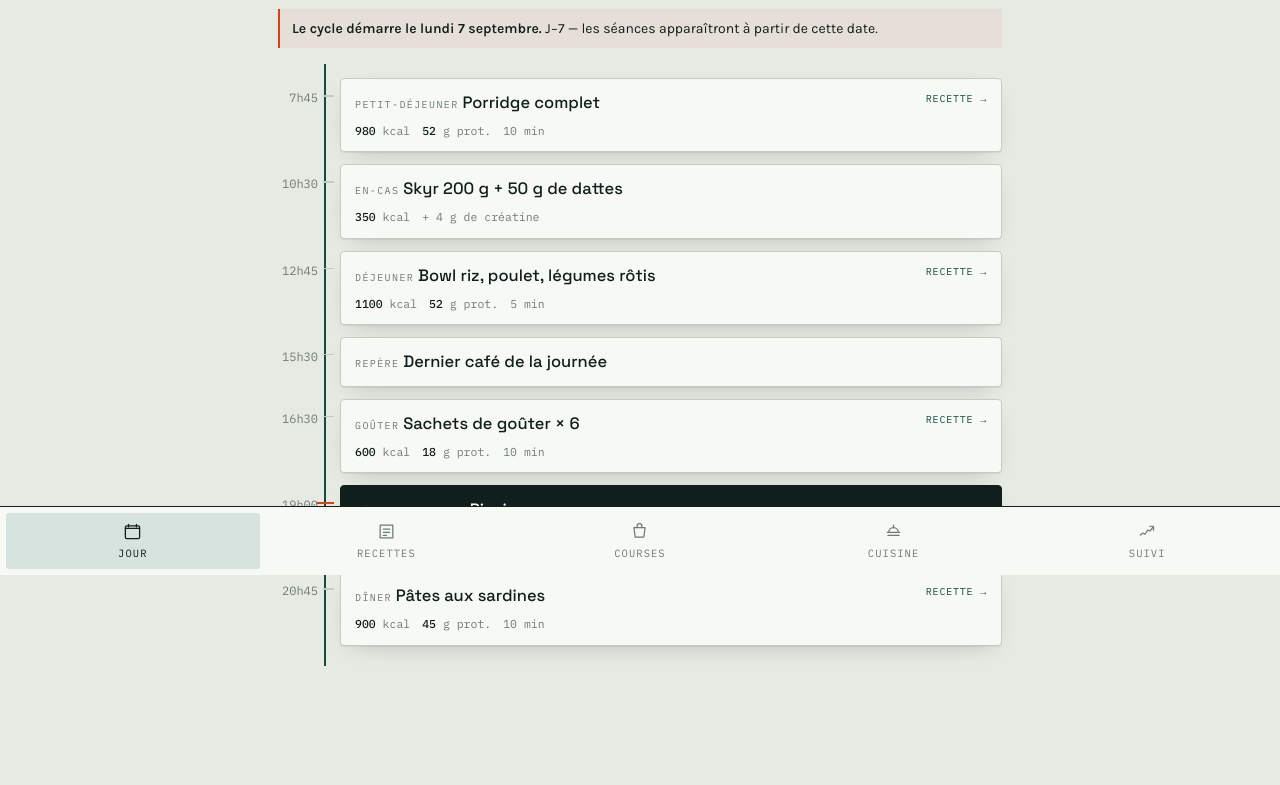
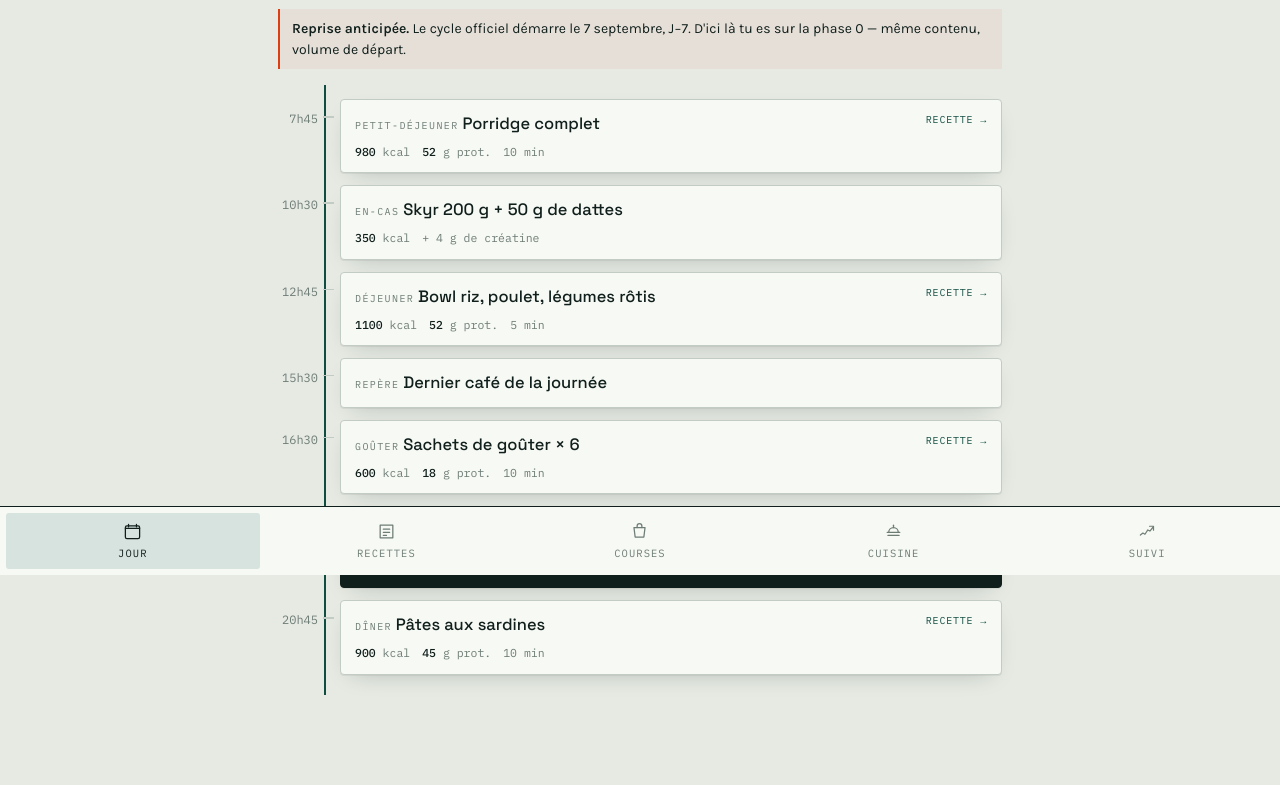
Before and after one commit to comefourel/get-up, a plain HTML site: page index.html in a window 1280 px wide. Shown: the part 225-1010 px from the top of the page. Before the commit the page ends 987 px from the top, so only its background shows below. Drawn offline with Linux system fonts and the light colour scheme.

Commit message:
index.html

```diff
--- a/index.html
+++ b/index.html
@@ -1052,7 +1052,7 @@ function drawDay(){
       <div><h2>${d.n}</h2><span class="tag">${esc(d.title)}${phaseTag(cur)}</span></div>
       <div class="target"><b>${d.kcal.toLocaleString('fr-FR')}</b><span>KCAL CIBLE</span></div>
     </div>
-    ${avantCycle()?`<div class="warn"><b>Le cycle démarre le lundi 7 septembre.</b> ${avantCycle()} — les séances apparaîtront à partir de cette date.</div>`:''}
+    ${avantCycle()?`<div class="warn"><b>Reprise anticipée.</b> Le cycle officiel démarre le 7 septembre, ${avantCycle()}. D'ici là tu es sur la phase 0 — même contenu, volume de départ.</div>`:''}
     ${d.warn?`<div class="warn">${d.warn}</div>`:''}
     <div class="timeline"><div class="tide" id="tide"></div>${slots}</div>`;
   requestAnimationFrame(()=>{const t=$('#tide');if(t)t.style.height=Math.min(100,run/tot*100)+'%';});
@@ -2004,7 +2004,11 @@ function wFrom(s){const[y,m,d]=s.split('-').map(Number);return new Date(y,m-1,d)
 function phaseAt(date){
   const k=wIso(date);
   for(const p of PHASES) if(k>=p.f && k<=p.t) return p;
-  return k < PHASES[0].f ? {n:-1,nom:'Avant le cycle'} : {n:99,nom:'Après les sélections'};
+  /* avant le 7 septembre : on sert quand meme la phase 0.
+     La reprise a deja commence, il n'y a aucune raison de masquer
+     les seances en attendant une date de calendrier. */
+  if(k < PHASES[0].f) return Object.assign({}, PHASES[0], {pre:true});
+  return {n:99,nom:'Après les sélections'};
 }
 /* numéro de semaine depuis le début du cycle, 0 pour la première */
 function semaineCycle(date){
@@ -2040,8 +2044,8 @@ function seanceDuJour(i){
 function volumeAffiche(w,i){
   if(!w) return '';
   if(w.code!=='N0') return w.vol||'';
-  const s=semaineCycle(dateDuJour(i));
-  return [1200,1300,1450,1600][Math.max(0,Math.min(3,s))]+' m';
+  const sm=semaineCycle(dateDuJour(i));
+  return [1200,1300,1450,1600][Math.max(0,Math.min(3,sm))]+' m';
 }
 
 /* etiquette de phase affichee dans l'en-tete du jour */
```
